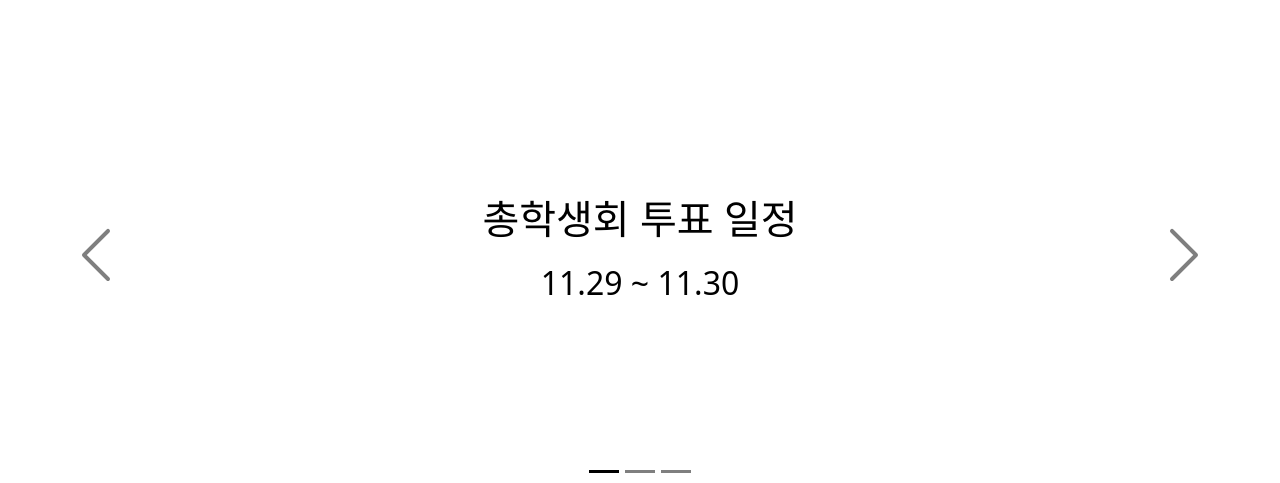
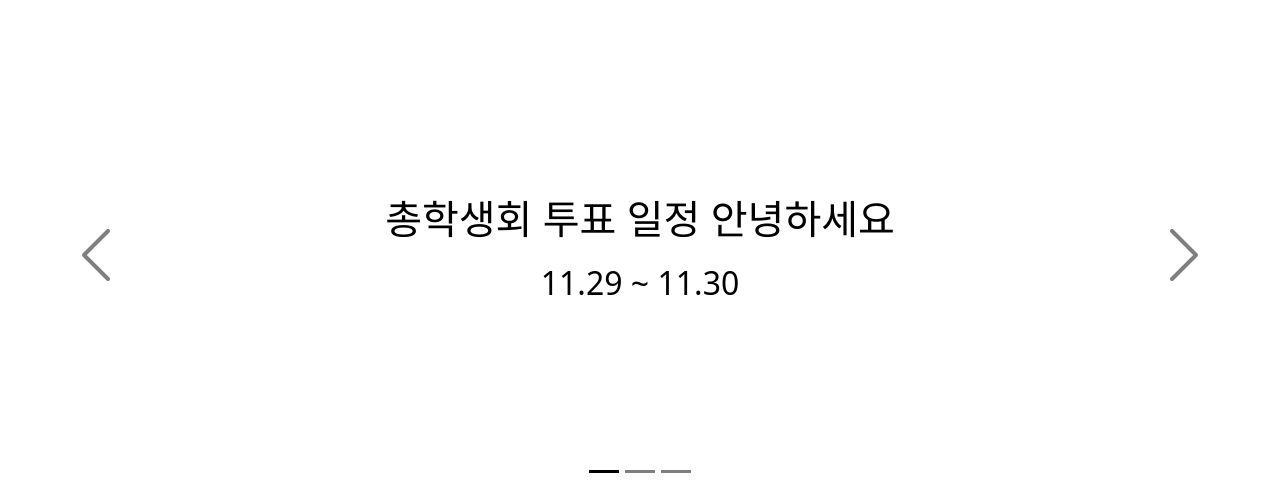
Before and after one commit to Parkyuchan/finalhihu, a Django app: page /home_Taean/ in a window 1280 px wide. Shown: the part 233-716 px from the top of the page. Run offline with Django 4.2, Linux system fonts and the light colour scheme; some libraries are stand-ins or nearby versions.

Commit message:
안녕하세요 추가

```diff
--- a/single_pages/templates/single_pages/notification.html
+++ b/single_pages/templates/single_pages/notification.html
@@ -43,7 +43,7 @@
         <div class="carousel-item active" data-bs-interval="10000">
           <!--<img src="..." class="d-block w-100" alt="Hello">-->
           <div class="carousel-caption d-none d-md-block" >
-            <h5 style="color: black;">총학생회 투표 일정</h5>
+            <h5 style="color: black;">총학생회 투표 일정 안녕하세요</h5>
             <p>11.29 ~ 11.30</p>
           </div>
         </div>
```
